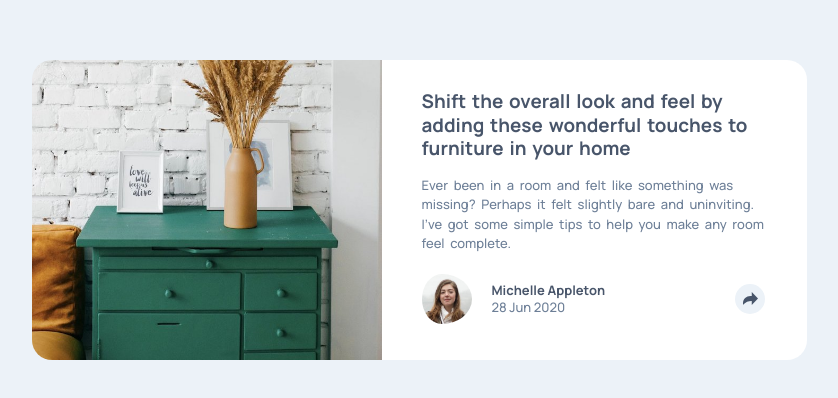
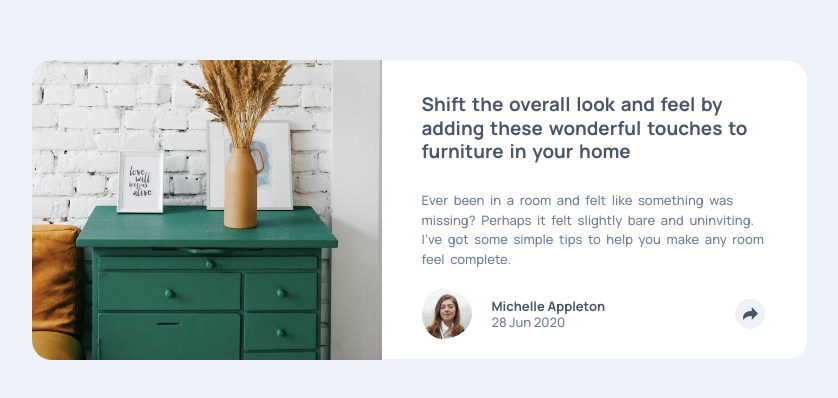
Before and after one commit to bh-codes/article-preview, a plain HTML site: page index.html in a window 1280 px wide. Shown: the part 190-588 px from the top of the page, without its empty margins (221-1059 px from the left). Drawn offline with Linux system fonts and the light colour scheme.

Commit message:
Updated <h3> to <h1>

```diff
--- a/css/main.css
+++ b/css/main.css
@@ -98,6 +98,7 @@ textarea {
   border-radius: 0 0 20px 20px;
   width: 335px;
   background-color: white;
+  padding-top: 10px;
 }
 
 body {
@@ -112,10 +113,10 @@ picture img {
   border-radius: 20px 20px 0 0;
 }
 
-h3 {
+h1 {
   color: hsl(217, 19%, 35%);
   font-weight: 700;
-  padding: 30px 30px 15px 30px;
+  padding: 20px 30px 15px 30px;
   word-spacing: 2px;
   font-size: 1.2em;
 }
@@ -322,12 +323,12 @@ path {
       .container {
         border-radius: 0 20px 20px 0;
         min-width: 425px;
-        height: 300px;
+        max-height: 290px;
         background-color: white;
       }
 
-      h3 {
-        padding: 30px 40px 0 40px;
+      h1 {
+        padding: 10px 40px 0 40px;
         font-size: 1.45em;
       }
 
@@ -367,7 +368,7 @@ path {
         height: 50px;
         position: relative;
         left: 58%;
-        top: -50%;
+        bottom: 150px;
         z-index: 1;
         display: flex;
         justify-content: space-evenly;
--- a/index.html
+++ b/index.html
@@ -26,9 +26,9 @@
   </header>
   <main class="container">
     <div class="info-container">
-      <h3>Shift the overall look and feel by adding these wonderful
+      <h1>Shift the overall look and feel by adding these wonderful
       touches to furniture in your home
-      </h3>
+      </h1>
         <p class="description">Ever been in a room and felt like something was missing? Perhaps
         it felt slightly bare and uninviting. I’ve got some simple tips
         to help you make any room feel complete.</p>
```
